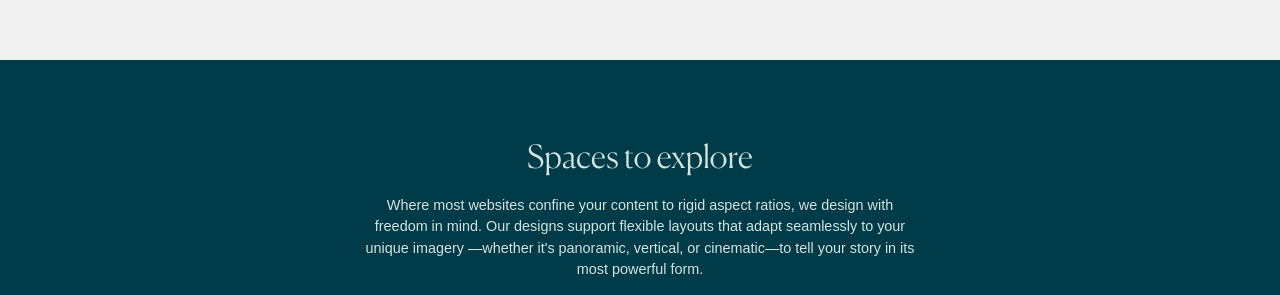
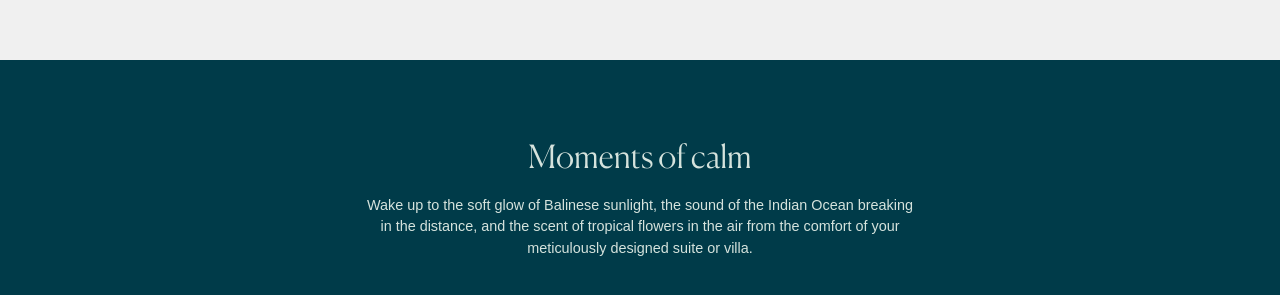
Before and after one commit to TheInstituteOfCode/rbc, a Jekyll site: the page built from index.html, in a window 1280 px wide and 900 px high, scrolled down 4478 px, cut to the strip 117-412 px from the top of the window. Built offline with Jekyll 4.4.1, drawn with Linux system fonts in a browser that asks for light colours; nearby versions of some CDN libraries; some web fonts are replaced.

Commit message:
Updated 1 file via CloudCannon.

```diff
--- a/index.html
+++ b/index.html
@@ -208,11 +208,10 @@ blocks:
     -
         _id: slider
         block-content-html: >-
-            <h2 class="heading-lg"> Spaces to explore</h2><p>Where most websites
-            confine your content to rigid aspect ratios, we design with freedom
-            in mind. Our designs support flexible layouts that adapt seamlessly
-            to your unique imagery —whether it's panoramic, vertical, or
-            cinematic—to tell your story in its most powerful form.</p>
+            <h2 class="heading-lg">Moments of calm</h2><p>Wake up to the soft
+            glow of Balinese sunlight, the sound of the Indian Ocean breaking in
+            the distance, and the scent of tropical flowers in the air from the
+            comfort of your meticulously designed suite or villa.</p>
         text-alignment: center
         text-box-max-width: 35rem
         slider:
```
